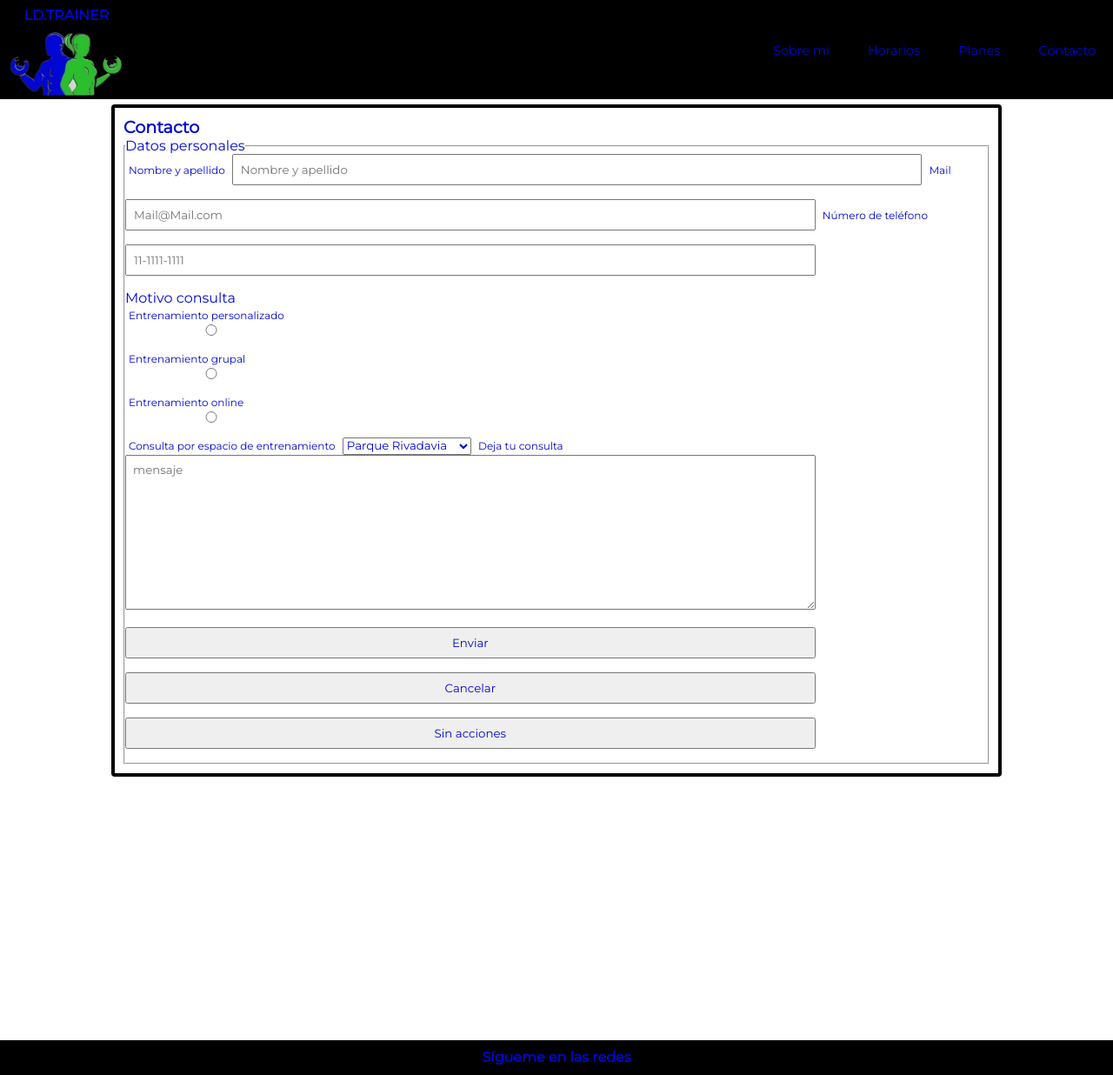
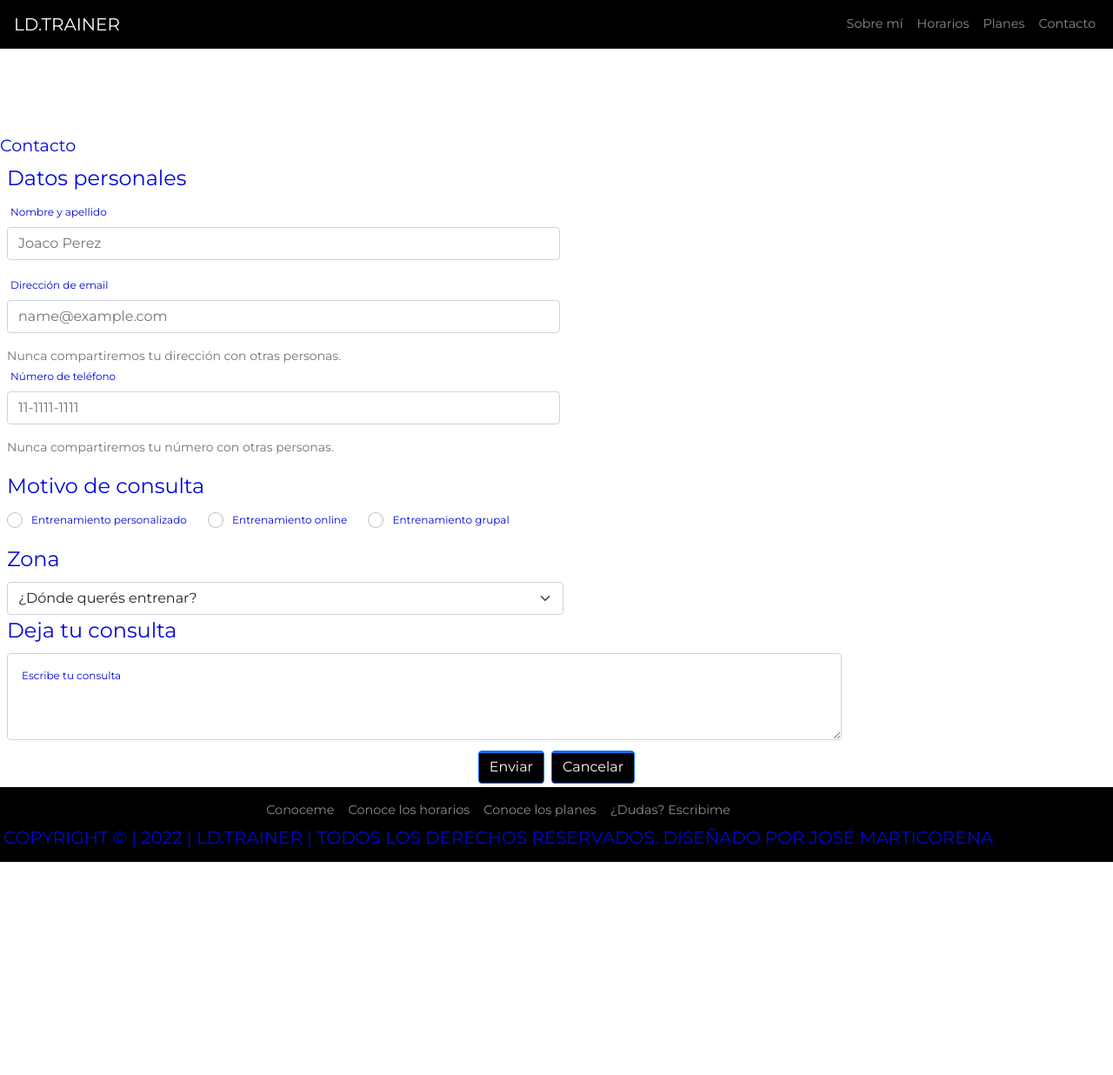
Before and after one commit to GordoHelado/LD.Trainer, a plain HTML site: page pages/contacto.html in a window 1280 px wide. Shown: the top 1236 px of the page at 87% size. After the commit the page ends 991 px from the top, so only its background shows below. Drawn offline with nearby package versions, Linux system fonts and the light colour scheme; files that its build step writes are made by us from their sources.

Commit message:
Bootstrap

```diff
--- a/pages/contacto.html
+++ b/pages/contacto.html
@@ -1,105 +1,136 @@
 <!DOCTYPE html>
 <html lang="en">
-
 <head>
   <meta charset="UTF-8">
-	<meta name="viewport" content="width=device-width, initial-scale=1.0">
-	<title>LD.TRAINER Contacto</title>
-	<link rel="stylesheet" href="../css/style.css">
+  <meta name="viewport" content="width=device-width, initial-scale=1">
+  <title>LD.TRAINER - Contacto</title>
+  <link href="https://cdn.jsdelivr.net/npm/bootstrap@5.1.3/dist/css/bootstrap.min.css" rel="stylesheet" integrity="sha384-1BmE4kWBq78iYhFldvKuhfTAU6auU8tT94WrHftjDbrCEXSU1oBoqyl2QvZ6jIW3" crossorigin="anonymous">
+ <link rel="stylesheet" href="./css/style.css">
+ <link rel="stylesheet" href="./css/animate.css">
+ <script src="./js/wow.min.js"></script>
+ <script>
+  new wow() .init.()
+ </script>
 </head>
 
 <body>
- <div class="main__container" id="nav">
-		<div class="headerDiv">
+ <script src="https://cdn.jsdelivr.net/npm/bootstrap@5.1.3/dist/js/bootstrap.bundle.min.js" integrity="sha384-ka7Sk0Gln4gmtz2MlQnikT1wXgYsOg+OMhuP+IlRH9sENBO0LRn5q+8nbTov4+1p" crossorigin="anonymous"></script>
 
-			<div class="divLogo">
-			 <h4>LD.TRAINER</h4>
-			 <a href="../index.html"><img src="../img/logo.png" alt="Logo" class="headerLogo"></a>
+ <nav class="navbar navbar-expand-lg navbar-dark bg-black position-sticky w-100 ps-1">
+  <div class="container-fluid">
+    <a class="navbar-brand" href="../index.html">LD.TRAINER</a>
+
+    <button class="navbar-toggler" type="button" data-bs-toggle="collapse" data-bs-target="#navbarColor02" aria-controls="navbarColor02" aria-expanded="false" aria-label="Toggle navigation">
+    <span class="navbar-toggler-icon"></span>
+    </button>
+
+    <div class="collapse navbar-collapse" id="navbarColor02">
+      <ul class="navbar-nav ms-auto mb-2 mb-lg-0">
+       <li class="nav-item">
+        <a class="nav-link" href="../pages/sobre_mi.html">Sobre mí</a>
+       </li>
+       <li class="nav-item">
+        <a class="nav-link" href="../pages/horarios.html">Horarios</a>
+       </li>
+       <li class="nav-item">
+        <a class="nav-link" href="../pages/planes.html">Planes</a>
+       </li>
+       <li class="nav-item">
+        <a class="nav-link" href="../pages/contacto.html">Contacto</a>
+        </li>
+      </ul>
     </div>
-		<nav>
-			<ul class="navLinks">
-			 <li><a href="sobre_mi.html">Sobre mí</a></li>
-			 <li><a href="horarios.html">Horarios</li></a>
-			 <li><a href="planes.html">Planes</li></a>
-			 <li><a href="contacto.html">Contacto</li></a>
-			</ul>
+  </div>
 </nav>
 
-		</div>
-
-	<header id="main__header">
+	<header>
 
 	</header>
 
 	<main>
-		<section class="form">
+<form>
 <h1>Contacto</h1>
-			<form>
 <fieldset>
-					<legend>Datos personales</legend>
-					<label for="nombre">Nombre y apellido</label>
-					<input type="text" placeholder="Nombre y apellido" name="nombre" id="nombre">
+<legend class="ms-2">Datos personales</legend>
+  <div class="mb-3 ms-2">
+    <label for="exampleInputName" class="form-label">Nombre y apellido</label>
+    <input type="text" class="form-control w-50" id="exampleInputName" placeholder="Joaco Perez" aria-describedby="emailHelp">
 
-					<label for="mail">Mail</label>
-					<input type="mail" placeholder="Mail@Mail.com" name="mail" id="mail">
-
-					<label for="telefono">Número de teléfono</label>
-					<input type="telefono" placeholder="11-1111-1111" name="telefono" id="telefono">
-
-					<legend>Motivo consulta</legend>
-					<div class="inputRadio">
-					<label for="motivo">Entrenamiento personalizado</label>
-					<input type="radio" value="personalizado" name="motivo" id="motivo">
-					<label for="motivo">Entrenamiento grupal</label>
-					<input type="radio" value="grupal" name="motivo" id="motivo">
-					<label for="motivo">Entrenamiento online</label>
-					<input type="radio" value="online" name="motivo" id="motivo"></div>
+    <label for="exampleInputEmail1" class="form-label">Dirección de email</label>
+    <input type="email" class="form-control w-50" id="exampleInputEmail1" aria-describedby="emailHelp" placeholder="name@example.com">
+    <div id="emailHelp" class="form-text">Nunca compartiremos tu dirección con otras personas.</div>
 
 
-					<label for="lugar">Consulta por espacio de entrenamiento</label>
-					<select name="Lugar" id="lugar">
-					<option value="Rivadavia">Parque Rivadavia</option>
-					<option value="Centenario">Parque Centenario</option>
-					<option value="Las Heras"> Parque Las Heras</option>
-					<option value="Domicilio">Domicilio</option></select>
+   <label for="exampleInputNumber" class="form-label">Número de teléfono</label>
+    <input type="Number" class="form-control w-50" id="exampleInputNumber" placeholder="11-1111-1111" >
+    <div class="form-text">Nunca compartiremos tu número con otras personas.</div>
+  </div>
 
-				<label for="consulta">Deja tu consulta</label>
+ <legend class="ms-2">Motivo de consulta</legend>
+ <div class="form-check form-check-inline ms-2">
+  <input class="form-check-input" type="radio" name="inlineRadioOptions" id="inlineRadio1" value="option1">
+  <label class="form-check-label" for="inlineRadio1">Entrenamiento personalizado</label>
+</div>
+<div class="form-check form-check-inline">
+  <input class="form-check-input" type="radio" name="inlineRadioOptions" id="inlineRadio2" value="option2">
+  <label class="form-check-label" for="inlineRadio2">Entrenamiento online</label>
+</div>
 
-				<textarea name="comentario" id="comentario" cols="50" rows="10" placeholder="mensaje"></textarea>
+<div class="form-check form-check-inline">
+  <input class="form-check-input" type="radio" name="inlineRadioOptions" id="inlineRadio2" value="option2">
+  <label class="form-check-label" for="inlineRadio2">Entrenamiento grupal</label>
+</div>
 
-				<input type="submit" value="Enviar">
-				<input type="reset" value="Cancelar">
-				<input type="button" value="Sin acciones">
+<legend class="ms-2">Zona</legend>
+<select class="form-select w-50 ms-2" aria-label="Default select example">
+  <option selected>¿Dónde querés entrenar?</option>
+  <option value="Rivadavia">Rivadavia</option>
+  <option value="Centenario">Centenario</option>
+  <option value="Las Heras">Las Heras</option>
+   <option value="Domicilio">Domicilio</option>
+</select>
+
+
+
+<legend class="ms-2">Deja tu consulta</legend>
+<div class="form-floating ms-2 w-75">
+  <textarea class="form-control my-2" placeholder="Leave a comment here" id="floatingTextarea2" style="height: 100px"></textarea>
+  <label for="floatingTextarea2">Escribe tu consulta</label>
+</div>
+
 </fieldset>
+	<div class="w-100 d-flex justify-content-center">
+<button type="submit" class="btn btn-primary mx-1 my-1">Enviar</button>
+<button type="reset" class="btn btn-primary mx-1 my-1">Cancelar</button>
+	</div>
 </form>
 		</section>
 	</main>
-   <footer class="footer" id="footer">
-		<div class=footerTitle>
-			<h4>Sígueme en las redes</h4>
+<footer>
+ <nav class="navbar navbar-expand-lg navbar-dark bg-black w-100 ps-1">
+  <div class="d-flex flex-column justify-content-center">
+
+      <ul class="navbar-nav mb-2 mb-lg-0 justify-content-center">
+        <li class="nav-item">
+        <a class="nav-link" href="../pages/sobre_mi.html">Conoceme</a>
+        </li>
+        <li class="nav-item">
+        <a class="nav-link" href="../pages/horarios.html">Conoce los horarios</a>
+        </li>
+        <li class="nav-item">
+        <a class="nav-link" href="../pages/planes.html">Conoce los planes</a>
+        </li>
+        <li class="nav-item">
+        <a class="nav-link" href="../pages/contacto.html">¿Dudas? Escribime</a>
+        </li>
+      </ul>
+
+      <div><h5>COPYRIGHT © | 2022 | LD.TRAINER | TODOS LOS DERECHOS RESERVADOS. DISEÑADO POR JOSÉ MARTICORENA</h5></div>
    </div>
+  </nav>
 
-		<div class="footerSocial">
-			<a href="https://www.facebook.com/diego.luberriaga" target="_blank"><img src="../img/logo_facebook.png"
-					alt="Facebook"></a>
-			<a href="https://www.instagram.com/l.dtrainer/" target="_blank"><img src="../img/logo_instagram.png"
-					alt="Instagram"></a>
-			<a href="https://wa.me/5492342456768" target="_blank"><img src="../img/logo_whatsapp.jfif" alt="Whatsapp"></a>
-		</div>
 
-		<div class="footerLinks">
-			<ul>
-				<li><a href="sobre_mi.html">Conoceme</a></li>
-				<li><a href="horarios.html">Conocé los horarios</li></a>
-				<li><a href="planes.html">Conocé los planes</li></a>
-				<li><a href="contacto.html">¿Dudas? Escribime</li></a>
-				</ul>
-		</div>
 
-		<div class="footerCopyright">	<h5>COPYRIGHT © | 2022 | LD.TRAINER | TODOS LOS DERECHOS RESERVADOS. DISEÑADO POR JOSÉ MARTICORENA</h5>
-		</div>
 </footer>
- </div>
 </body>
-
 </html>
```
Also changed, not shown: index.html (+83 -73 lines). Lines whose indentation alone changed are shown as unchanged.
